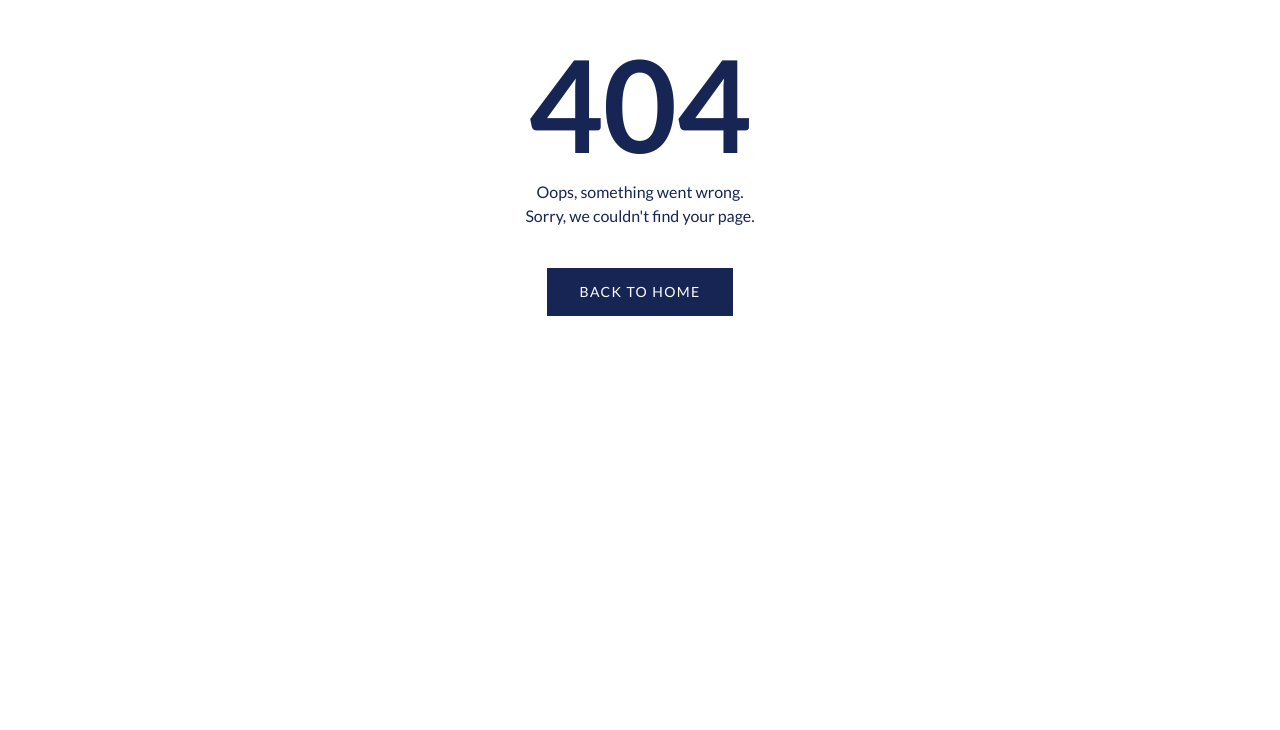
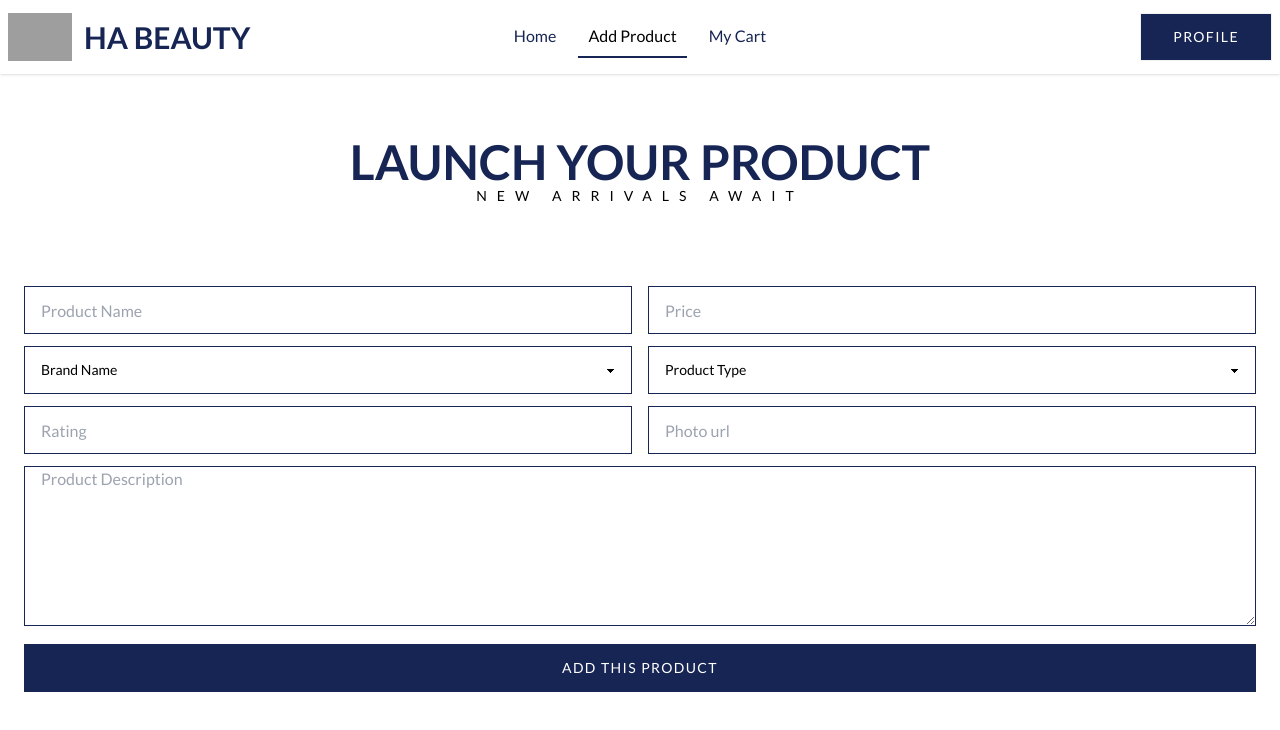
Before and after one commit to zannat20040/HA-Beauty-Shop, a React (Vite) app: page /addproduct in a window 1280 px wide. Before the commit this address had no page. Shown: the top 730 px of the page. Built offline with nearby package versions, Linux system fonts and the light colour scheme; grey boxes are pictures that could not be loaded.

Commit message:
add product section added

```diff
--- a/package.json
+++ b/package.json
@@ -19,6 +19,8 @@
     "react-icons": "^4.11.0",
     "react-router-dom": "^6.17.0",
     "sort-by": "^1.2.0",
+    "sweetalert": "^2.1.2",
+    "sweetalert2": "^11.7.32",
     "swiper": "^10.3.1"
   },
   "devDependencies": {
--- /dev/null
+++ b/src/Component/Add-Product/AddProductForm.jsx
@@ -0,0 +1,76 @@
+import React from 'react';
+
+const AddProductForm = ({HandleProductAdd}) => {
+    return (
+        <form onSubmit={HandleProductAdd}>
+        <div className="space-y-3 mt-20">
+          <div  className=" grid grid-cols-2 gap-4">
+            <input required
+              type="text" name='productName'
+              placeholder="Product Name"
+              className="input input-bordered w-full rounded-none border-blue-950"
+            />
+            <input required
+              type="Number" name='price'
+              placeholder="Price"
+              className="input input-bordered w-full rounded-none border-blue-950"
+            />
+          </div>
+          <div className=" grid grid-cols-2 gap-4">
+            <select name='brandName' required className="select select-bordered w-full rounded-none border-blue-950">
+              <option disabled selected>
+                Brand Name
+              </option>
+              <option>L'Oreal</option>
+              <option>MAC Cosmetics</option>
+              <option>Maybelline</option>
+              <option>Fenty Beauty</option>
+              <option>NARS</option>
+              <option>Dior</option>
+            </select>
+
+            <select name='type' required className="select select-bordered w-full rounded-none border-blue-950">
+              <option disabled selected>
+                Product Type
+              </option>
+              <option>Foundation</option>
+              <option>Blush</option>
+              <option>Highlighter</option>
+              <option>Lipstick</option>
+              <option>Mascara</option>
+              <option>Primer</option>
+              <option>Setting spray</option>
+              <option>Perfume</option>
+              <option>Concealer</option>
+              <option>Bronzer</option>
+              <option>Cream</option>
+            </select>
+          </div>
+          <div className=" grid grid-cols-2 gap-4">
+            <input name='rating' required
+              type="number"
+              placeholder="Rating"
+              className="input input-bordered w-full rounded-none border-blue-950"
+            />
+
+            <input
+              type="text" name='image' required
+              placeholder="Photo url"
+              className="input input-bordered w-full rounded-none border-blue-950"
+            />
+          </div>
+          <textarea
+              name="description" required
+              id=""
+              placeholder="Product Description"
+              className="input input-bordered w-full h-40 rounded-none  border-blue-950"
+            ></textarea>
+          <button className=" btn py-3 bg-blue-950 hover:text-blue-950 hover:bg-white hover:border-2 hover:border-blue-950 text-white font-normal tracking-widest border-0 px-8  w-full rounded-none">
+        Add this Product
+              </button>
+        </div>
+        </form>
+    );
+};
+
+export default AddProductForm;
--- a/src/Component/Brand-Card/Card_design.jsx
+++ b/src/Component/Brand-Card/Card_design.jsx
@@ -1,16 +1,25 @@
-import React from 'react';
+import React from "react";
+import { Link } from "react-router-dom";
 
-const Card_design = ({brand}) => {
+const Card_design = ({ brand }) => {
   // console.log(brand)
-const  {brandName,image} = brand
+  const { brandName, image } = brand;
 
   return (
     <div className=" bg-base-100 shadow-xl image-full rounded-none relative">
-        <figure ><img src={image} alt="Shoes" className='w-full'/></figure>
+      <figure>
+        <img src={image} alt="Shoes" className="w-full" />
+      </figure>
       <div className="w-full h-full bg-black bg-opacity-40 flex-col items-start  rounded-none absolute bottom-0 flex justify-end left-0 right-0 p-5">
-          <h2 className="card-title text-white tracking-widest font-normal uppercase text-2xl">{brandName}</h2>
+        <h2 className="card-title text-white tracking-widest font-normal uppercase text-2xl">
+          {brandName}
+        </h2>
         <div className="card-actions w-36 mt-4 ">
-            <button className=" btn py-3 bg-blue-950 hover:text-blue-950 hover:bg-white  text-white font-normal tracking-widest border-0 px-8  w-full rounded-none">Visit</button>
+          <Link to={`/${brandName}/products`}>
+            <button className=" btn py-3 bg-blue-950 hover:text-blue-950 hover:bg-white  text-white font-normal tracking-widest border-0 px-8  w-full rounded-none">
+              Visit
+            </button>
+          </Link>
         </div>
       </div>
     </div>
--- /dev/null
+++ b/src/Component/ShowProduct/ShowProduct.jsx
@@ -0,0 +1,22 @@
+import React, { useEffect, useState } from 'react';
+import { useLoaderData, useParams } from 'react-router-dom';
+
+const ShowProduct = () => {
+    const { brandName } = useParams();
+    console.log(brandName)
+    const serviceData = useLoaderData();
+
+    const [allProducts, setAllProducts] = useState([])
+    useEffect(()=>{
+        fetch(`https://brand-shop-server-hwael8aj0-zannat20040.vercel.app/${brandName}/products`)
+        .then(res=>res.json())
+        .then(data=>console.log(data))
+    },[brandName])
+    return (
+        <div>
+
+        </div>
+    );
+};
+
+export default ShowProduct;
--- /dev/null
+++ b/src/Page Layout/AddProduct.jsx
@@ -0,0 +1,60 @@
+import React from "react";
+import AddProductForm from "../Component/Add-Product/AddProductForm";
+import swal from 'sweetalert';
+
+const AddProduct = () => {
+  const HandleProductAdd = (e) => {
+    e.preventDefault();
+    const formTarget = e.target;
+    const productName = formTarget.productName.value;
+    const brandName = formTarget.brandName.value;
+    const type = formTarget.type.value;
+    const price = formTarget.price.value;
+    const rating = formTarget.rating.value;
+    const description = formTarget.description.value;
+    const image = formTarget.image.value;
+
+    const newProduct = {
+      image,
+      productName,
+      brandName,
+      type,
+      price,
+      rating,
+      description,
+    };
+
+    fetch("http://localhost:5000/products", {
+      method: "POST",
+      headers: {
+        "content-type": "application/json",
+      },
+      body: JSON.stringify(newProduct),
+    })
+      .then((res) => res.json())
+      .then((data) => {
+        if (data.insertedId) {
+            swal({
+                title: "Success!",
+                text: "You have added a new product!",
+                icon: "success",
+              });
+        }
+      });
+  };
+
+  return (
+    <div className="container mx-auto px-6 pb-24">
+      <h1 className="mt-16 text-center  text-5xl uppercase text-blue-950 font-semibold">
+        Launch Your product
+      </h1>
+      <p className=" text-sm uppercase tracking-[10px] text-center">
+        New Arrivals Await
+      </p>
+
+      <AddProductForm HandleProductAdd={HandleProductAdd}></AddProductForm>
+    </div>
+  );
+};
+
+export default AddProduct;
```
Also changed, not shown: src/main.jsx (+13 -5 lines), src/Component/Add-Product/AddProduct.jsx (added), 1 other file (tests, documents, lock files or other folders). Lines whose indentation alone changed are shown as unchanged.
